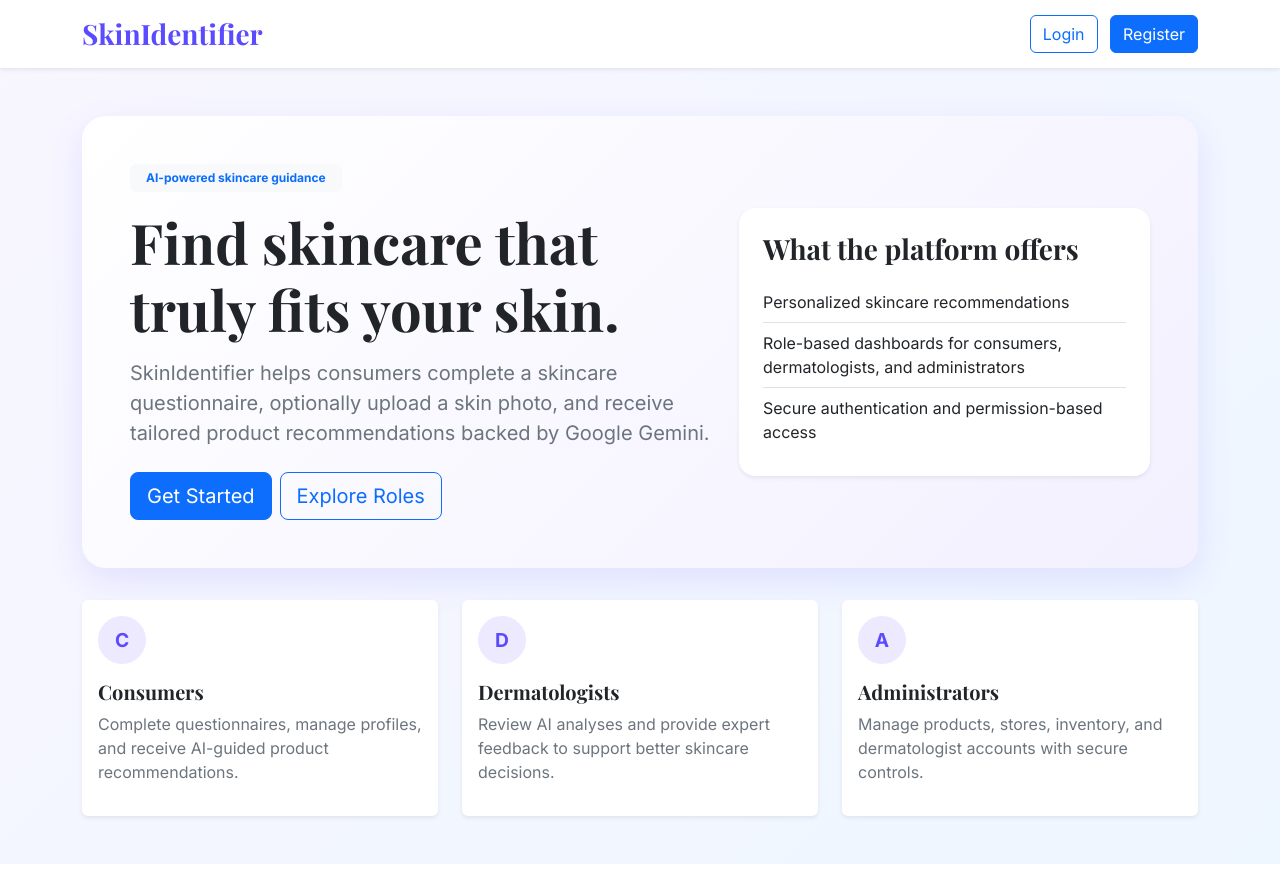
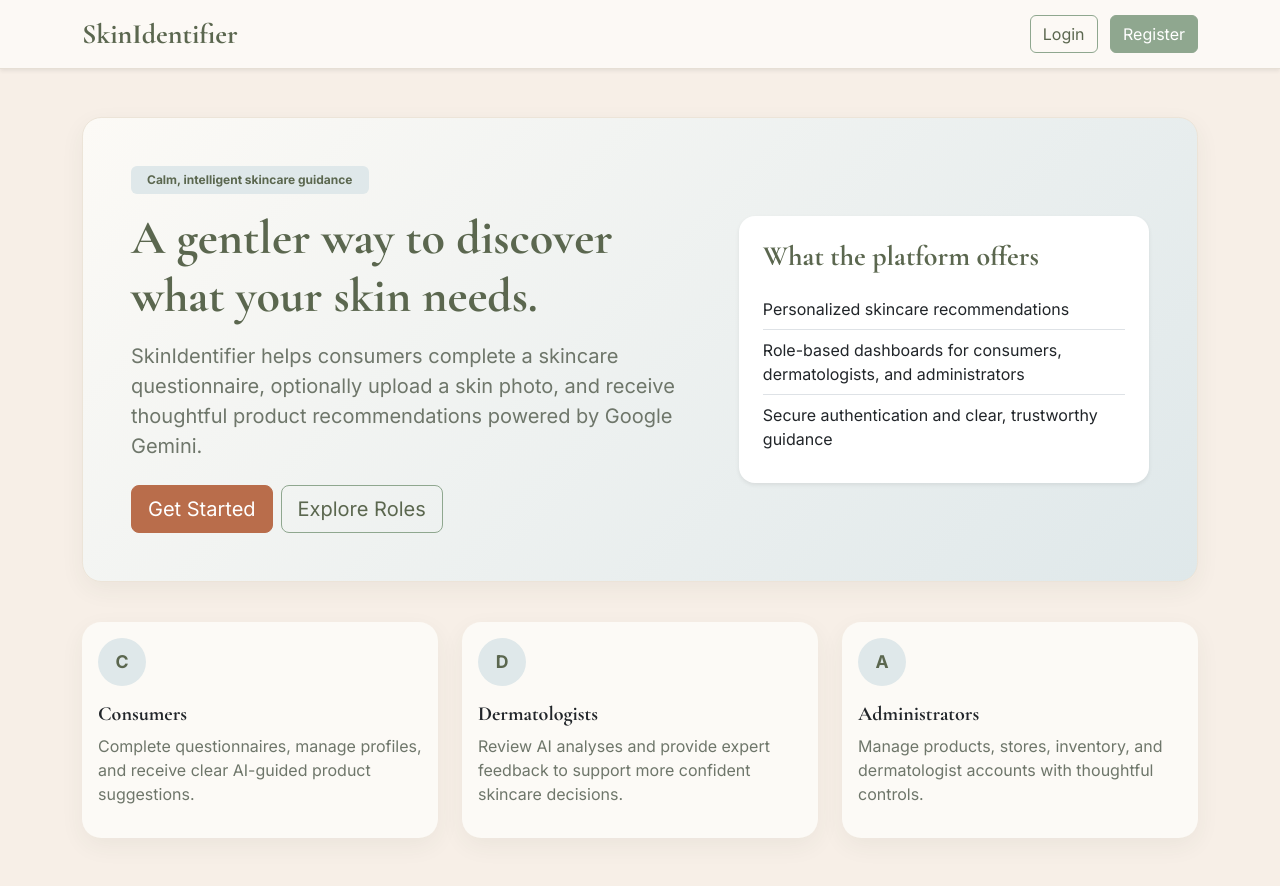
Before and after one commit to bregiang/IS4460-Project-Template, a Django app: page / in a window 1280 px wide. Before the commit the page ends 864 px from the top, so only its background shows below. Run offline with Django 5.2, Linux system fonts and the light colour scheme.

Commit message:
color palette and typography

```diff
--- a/home/templates/home/base.html
+++ b/home/templates/home/base.html
@@ -5,41 +5,105 @@
     <meta name="viewport" content="width=device-width, initial-scale=1.0">
     <title>{% block title %}SkinIdentifier{% endblock %}</title>
     <link href="https://cdn.jsdelivr.net/npm/bootstrap@5.3.3/dist/css/bootstrap.min.css" rel="stylesheet">
-    <link href="https://fonts.googleapis.com/css2?family=Inter:wght@400;500;600;700;800&family=Playfair+Display:wght@700&display=swap" rel="stylesheet">
+    <link href="https://fonts.googleapis.com/css2?family=Inter:wght@400;500;600;700;800&family=Cormorant+Garamond:wght@600;700&display=swap" rel="stylesheet">
     <style>
+        :root {
+            --cream: #f7efe7;
+            --oat: #fcfaf6;
+            --sage: #8fa78f;
+            --terracotta: #b96d4b;
+            --olive: #5b674f;
+            --mist: #dfe8ea;
+            --text: #3b4338;
+            --muted: #6e766a;
+        }
+
         body {
             font-family: 'Inter', sans-serif;
-            background: linear-gradient(135deg, #f8f6ff 0%, #eef6ff 100%);
-            color: #1f2937;
+            background: var(--cream);
+            color: var(--text);
         }
 
         h1, h2, h3, h4, .brand-title {
-            font-family: 'Playfair Display', serif;
+            font-family: 'Cormorant Garamond', serif;
+            color: var(--olive);
         }
 
         .brand-title {
-            color: #5b4bff;
+            color: var(--olive);
             font-weight: 700;
         }
 
+        .navbar {
+            background-color: rgba(252, 250, 246, 0.95) !important;
+            border-bottom: 1px solid #e6dfd5;
+        }
+
+        .card,
         .hero-card {
-            background: linear-gradient(135deg, #ffffff 0%, #f3f0ff 100%);
-            border: 0;
-            border-radius: 1.5rem;
-            box-shadow: 0 12px 35px rgba(91, 75, 255, 0.12);
+            background-color: var(--oat);
+            border: 1px solid #ece4d8;
+            border-radius: 1.2rem;
+            box-shadow: 0 8px 24px rgba(59, 67, 56, 0.06);
+        }
+
+        .hero-card {
+            background: linear-gradient(135deg, var(--oat) 0%, var(--mist) 100%);
+        }
+
+        .btn-primary {
+            background-color: var(--sage);
+            border-color: var(--sage);
+        }
+
+        .btn-primary:hover {
+            background-color: #7a907a;
+            border-color: #7a907a;
+        }
+
+        .btn-outline-primary {
+            color: var(--olive);
+            border-color: var(--sage);
+        }
+
+        .btn-outline-primary:hover {
+            background-color: var(--sage);
+            color: white;
+            border-color: var(--sage);
+        }
+
+        .btn-terra {
+            background-color: var(--terracotta);
+            border-color: var(--terracotta);
+            color: white;
+        }
+
+        .btn-terra:hover {
+            background-color: #a5563c;
+            border-color: #a5563c;
+            color: white;
         }
 
         .feature-icon {
             width: 48px;
             height: 48px;
-            background: #ede9ff;
-            color: #5b4bff;
+            background: var(--mist);
+            color: var(--olive);
             border-radius: 50%;
             display: inline-flex;
             align-items: center;
             justify-content: center;
-            font-size: 1.2rem;
+            font-size: 1.1rem;
             font-weight: 700;
+        }
+
+        .text-secondary {
+            color: var(--muted) !important;
+        }
+
+        .badge {
+            background-color: var(--mist) !important;
+            color: var(--olive) !important;
         }
     </style>
 </head>
--- a/home/templates/home/home.html
+++ b/home/templates/home/home.html
@@ -6,14 +6,14 @@
 <div class="card hero-card p-5">
     <div class="row align-items-center g-4">
         <div class="col-lg-7">
-            <span class="badge bg-light text-primary mb-3 px-3 py-2">AI-powered skincare guidance</span>
-            <h1 class="display-4 fw-bold mb-3">Find skincare that truly fits your skin.</h1>
+            <span class="badge mb-3 px-3 py-2">Calm, intelligent skincare guidance</span>
+            <h1 class="display-5 fw-bold mb-3">A gentler way to discover what your skin needs.</h1>
             <p class="lead text-secondary mb-4">
                 SkinIdentifier helps consumers complete a skincare questionnaire, optionally upload a skin photo,
-                and receive tailored product recommendations backed by Google Gemini.
+                and receive thoughtful product recommendations powered by Google Gemini.
             </p>
             <div class="d-flex flex-wrap gap-2">
-                <a href="{% url 'register' %}" class="btn btn-primary btn-lg">Get Started</a>
+                <a href="{% url 'register' %}" class="btn btn-terra btn-lg">Get Started</a>
                 <a href="#roles" class="btn btn-outline-primary btn-lg">Explore Roles</a>
             </div>
         </div>
@@ -23,38 +23,38 @@
                 <ul class="list-group list-group-flush">
                     <li class="list-group-item px-0">Personalized skincare recommendations</li>
                     <li class="list-group-item px-0">Role-based dashboards for consumers, dermatologists, and administrators</li>
-                    <li class="list-group-item px-0">Secure authentication and permission-based access</li>
+                    <li class="list-group-item px-0">Secure authentication and clear, trustworthy guidance</li>
                 </ul>
             </div>
         </div>
     </div>
 </div>
 
-<div id="roles" class="row g-4 mt-2">
+<div id="roles" class="row g-4 mt-3">
     <div class="col-md-4">
-        <div class="card h-100 shadow-sm border-0">
+        <div class="card h-100 border-0">
             <div class="card-body">
                 <div class="feature-icon mb-3">C</div>
                 <h3 class="h5 fw-bold">Consumers</h3>
-                <p class="text-secondary">Complete questionnaires, manage profiles, and receive AI-guided product recommendations.</p>
+                <p class="text-secondary">Complete questionnaires, manage profiles, and receive clear AI-guided product suggestions.</p>
             </div>
         </div>
     </div>
     <div class="col-md-4">
-        <div class="card h-100 shadow-sm border-0">
+        <div class="card h-100 border-0">
             <div class="card-body">
                 <div class="feature-icon mb-3">D</div>
                 <h3 class="h5 fw-bold">Dermatologists</h3>
-                <p class="text-secondary">Review AI analyses and provide expert feedback to support better skincare decisions.</p>
+                <p class="text-secondary">Review AI analyses and provide expert feedback to support more confident skincare decisions.</p>
             </div>
         </div>
     </div>
     <div class="col-md-4">
-        <div class="card h-100 shadow-sm border-0">
+        <div class="card h-100 border-0">
             <div class="card-body">
                 <div class="feature-icon mb-3">A</div>
                 <h3 class="h5 fw-bold">Administrators</h3>
-                <p class="text-secondary">Manage products, stores, inventory, and dermatologist accounts with secure controls.</p>
+                <p class="text-secondary">Manage products, stores, inventory, and dermatologist accounts with thoughtful controls.</p>
             </div>
         </div>
     </div>
```
